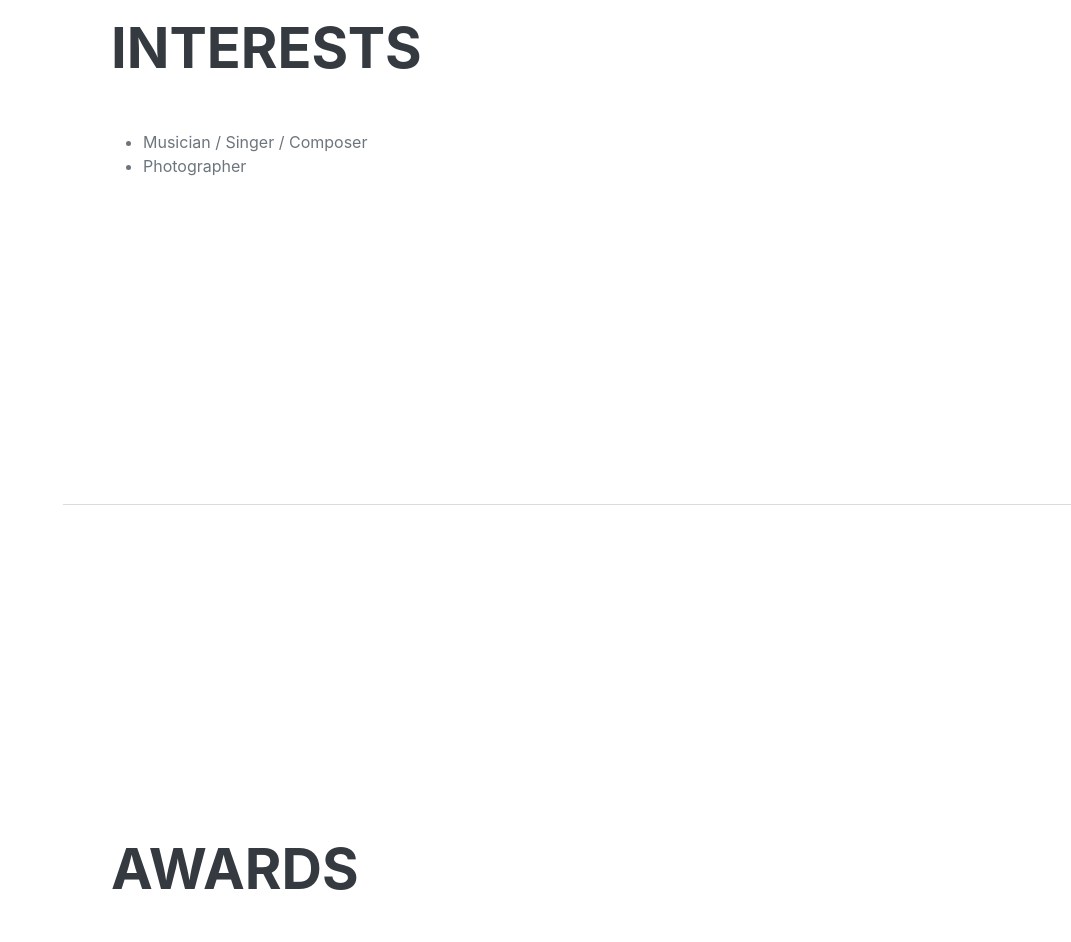
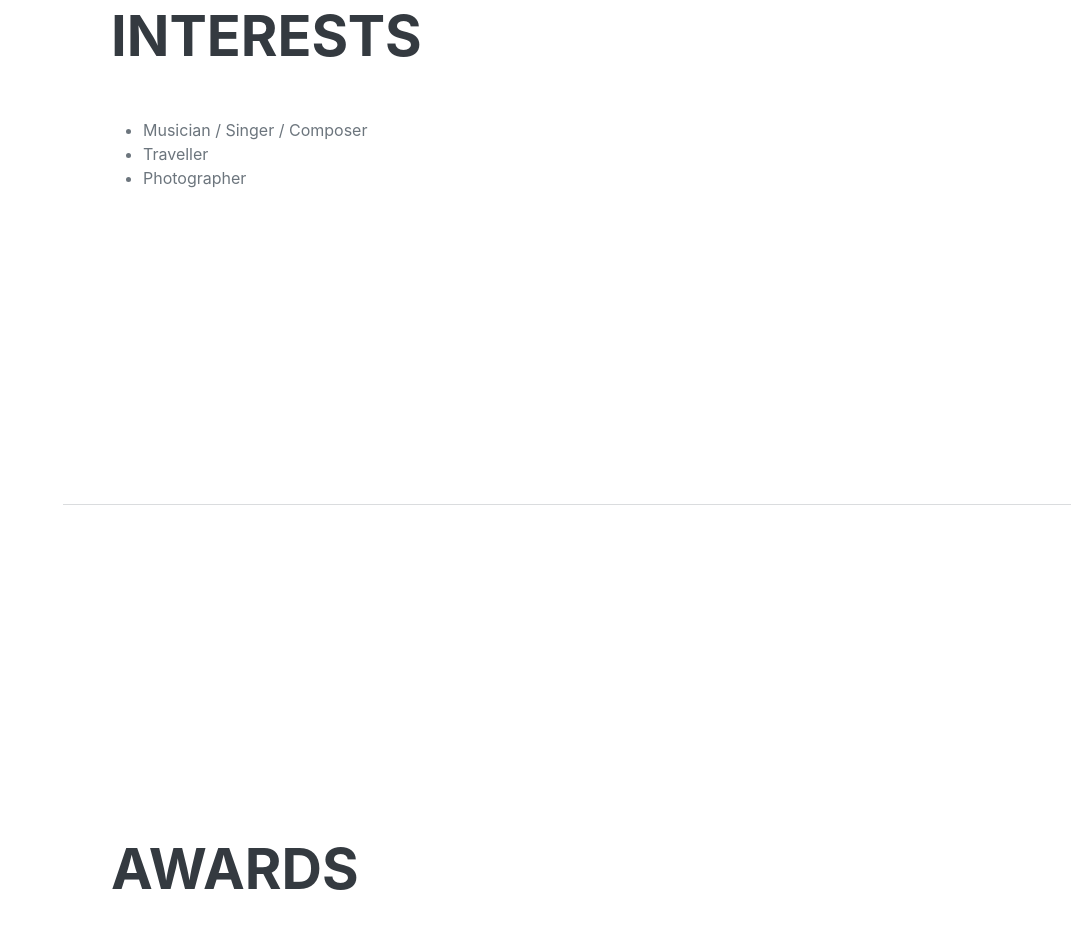
Before and after one commit to siddharthsksharma/ProfessionalProfile, a plain HTML site: page index.html in a window 1280 px wide. Shown: the part 4443-5385 px from the top of the page, without its empty margins (209-1280 px from the left). Drawn offline with nearby package versions, Linux system fonts and the light colour scheme; a web font is replaced by a local one.

Commit message:
Interests Updated

```diff
--- a/index.html
+++ b/index.html
@@ -171,6 +171,7 @@
                     <h2 class="mb-5">Interests</h2>
                     <ul>
                         <li>Musician / Singer / Composer</li>
+                        <li>Traveller</li>
                         <li>Photographer</li>
                     </ul>
                 </div>
```
